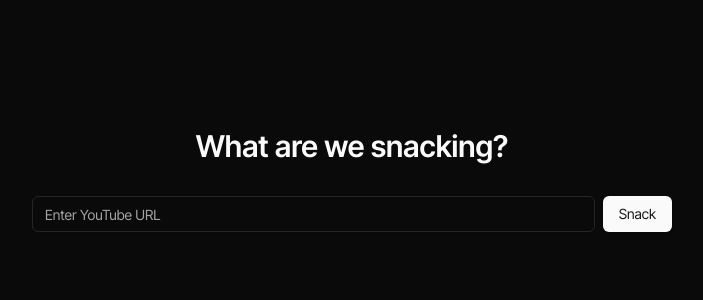
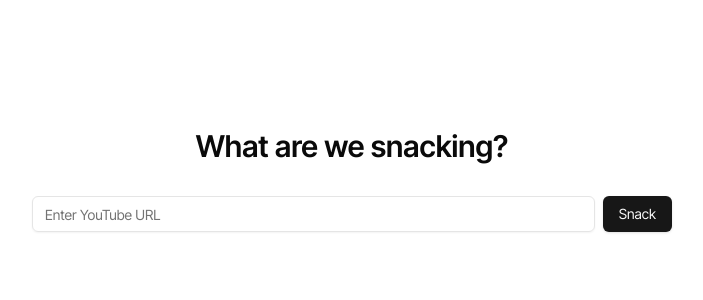
Before and after one commit to lalitshankarch/snackable, a React (Vite) app in the folder frontend/: page / in a window 1280 px wide. Shown: the top 300 px of the page, without its empty margins (288-991 px from the left). Built offline with nearby package versions, Linux system fonts and the light colour scheme.

Commit message:
Add automatic theme change

```diff
--- a/frontend/src/index.css
+++ b/frontend/src/index.css
@@ -63,14 +63,13 @@
     --chart-5: 340 75% 55%;
   }
 }
-@layer base {
-  * {
-    @apply border-border;
-  }
+
+@media (prefers-color-scheme: dark) {
   body {
-    @apply bg-background text-foreground dark;
+    @apply dark;
   }
 }
+
 @layer base {
   * {
     @apply border-border;
```
